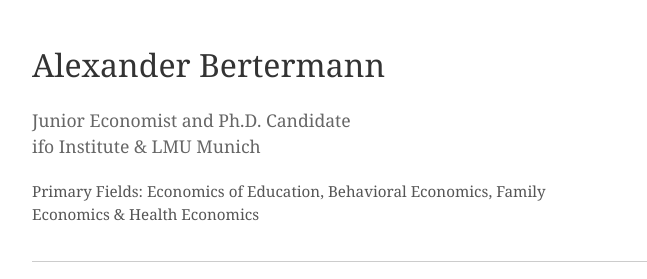
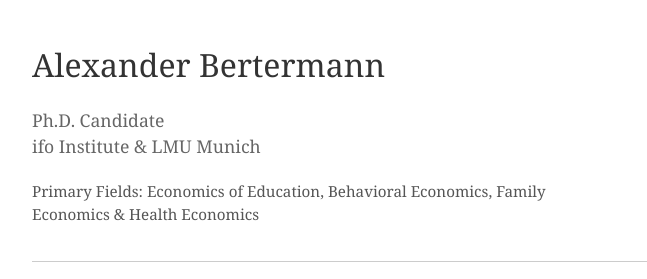
Before and after one commit to A-Bertermann/A-Bertermann.github.io, a plain HTML site: page index.html in a window 1280 px wide. Shown: the top 279 px of the page, 208-855 px from the left. Drawn offline with Linux system fonts and the light colour scheme.

Commit message:
Update subtitle for Alexander Bertermann

```diff
--- a/index.html
+++ b/index.html
@@ -176,7 +176,7 @@
     <div class="header">
         <div class="header-text">
             <h1>Alexander Bertermann</h1>
-            <p class="subtitle">Junior Economist and Ph.D. Candidate<br>ifo Institute & LMU Munich</p>
+            <p class="subtitle">Ph.D. Candidate<br>ifo Institute & LMU Munich</p>
             <p class="fields">Primary Fields: Economics of Education, Behavioral Economics, Family Economics & Health Economics</p>
         </div>
         <img src="profile.jpg" alt="Alexander Bertermann" class="profile-img">
```
